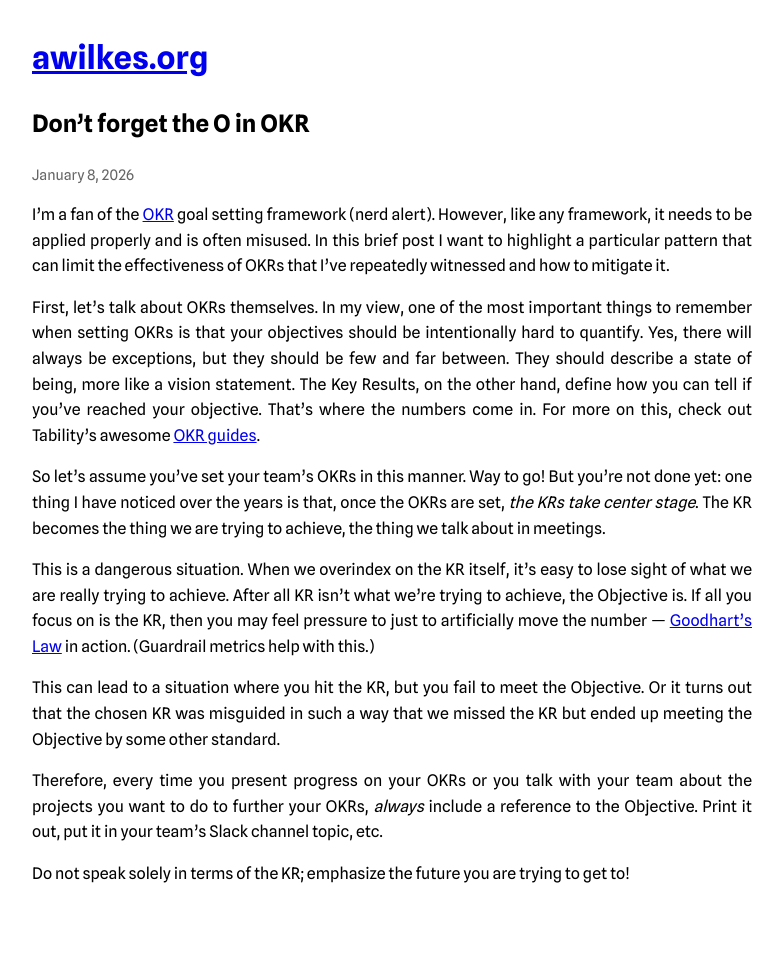
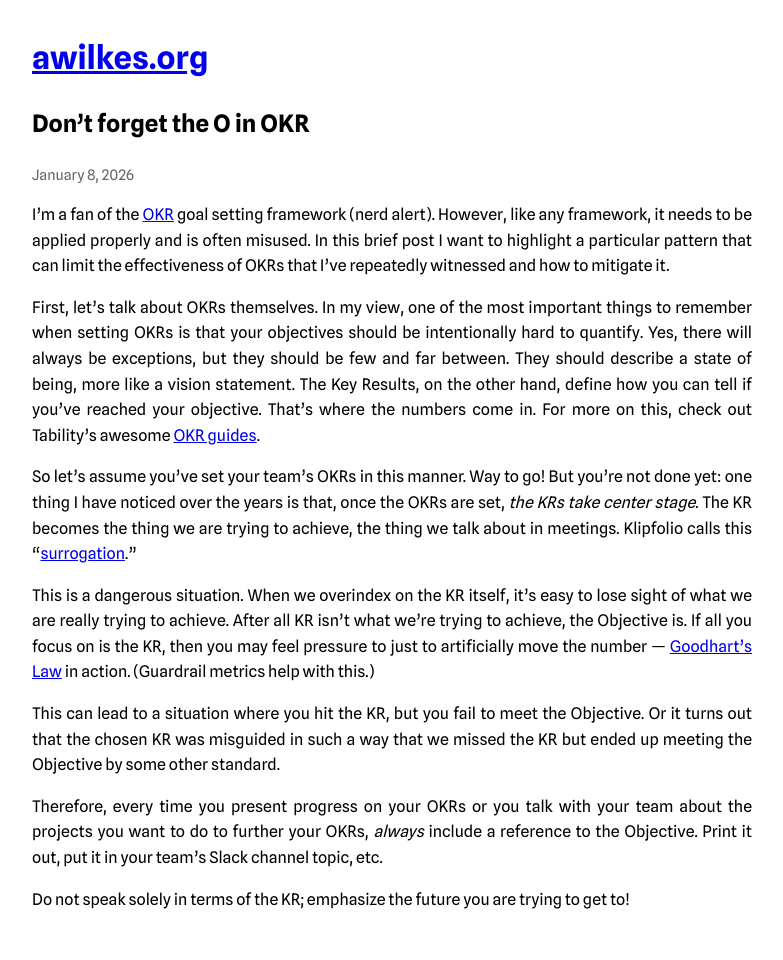
Before and after one commit to awilkes-org/awilkes-org.github.io, a Jekyll site: the page built from _posts/2026-01-08-dont-forget-the-o-in-okr.md, in a window 1280 px wide. Shown: the whole page, without its empty margins (248-1031 px from the left). Built offline with Jekyll 4.4.1, drawn with Linux system fonts in a browser that asks for light colours; before the commit the page ends 935 px from its top, so only the background shows below that.

Commit message:
Update 2026-01-08-dont-forget-the-o-in-okr.md

```diff
--- a/_posts/2026-01-08-dont-forget-the-o-in-okr.md
+++ b/_posts/2026-01-08-dont-forget-the-o-in-okr.md
@@ -7,7 +7,7 @@ I’m a fan of the [OKR](https://en.wikipedia.org/wiki/Objectives_and_key_result
 
 First, let’s talk about OKRs themselves. In my view, one of the most important things to remember when setting OKRs is that your objectives should be intentionally hard to quantify. Yes, there will always be exceptions, but they should be few and far between. They should describe a state of being, more like a vision statement. The Key Results, on the other hand, define how you can tell if you’ve reached your objective. That’s where the numbers come in. For more on this, check out Tability’s awesome [OKR guides](https://www.tability.io/okrs/what-are-okrs-definition).
 
-So let’s assume you’ve set your team’s OKRs in this manner. Way to go! But you’re not done yet: one thing I have noticed over the years is that, once the OKRs are set, *the KRs take center stage*. The KR becomes the thing we are trying to achieve, the thing we talk about in meetings.
+So let’s assume you’ve set your team’s OKRs in this manner. Way to go! But you’re not done yet: one thing I have noticed over the years is that, once the OKRs are set, *the KRs take center stage*. The KR becomes the thing we are trying to achieve, the thing we talk about in meetings. Klipfolio calls this "[surrogation](https://www.klipfolio.com/blog/okr-surrogation)."
 
 This is a dangerous situation. When we overindex on the KR itself, it’s easy to lose sight of what we are really trying to achieve. After all KR isn’t what we’re trying to achieve, the Objective is. If all you focus on is the KR, then you may feel pressure to just to artificially move the number — [Goodhart’s Law](https://en.wikipedia.org/wiki/Goodhart's_law) in action. (Guardrail metrics help with this.)
 
```
